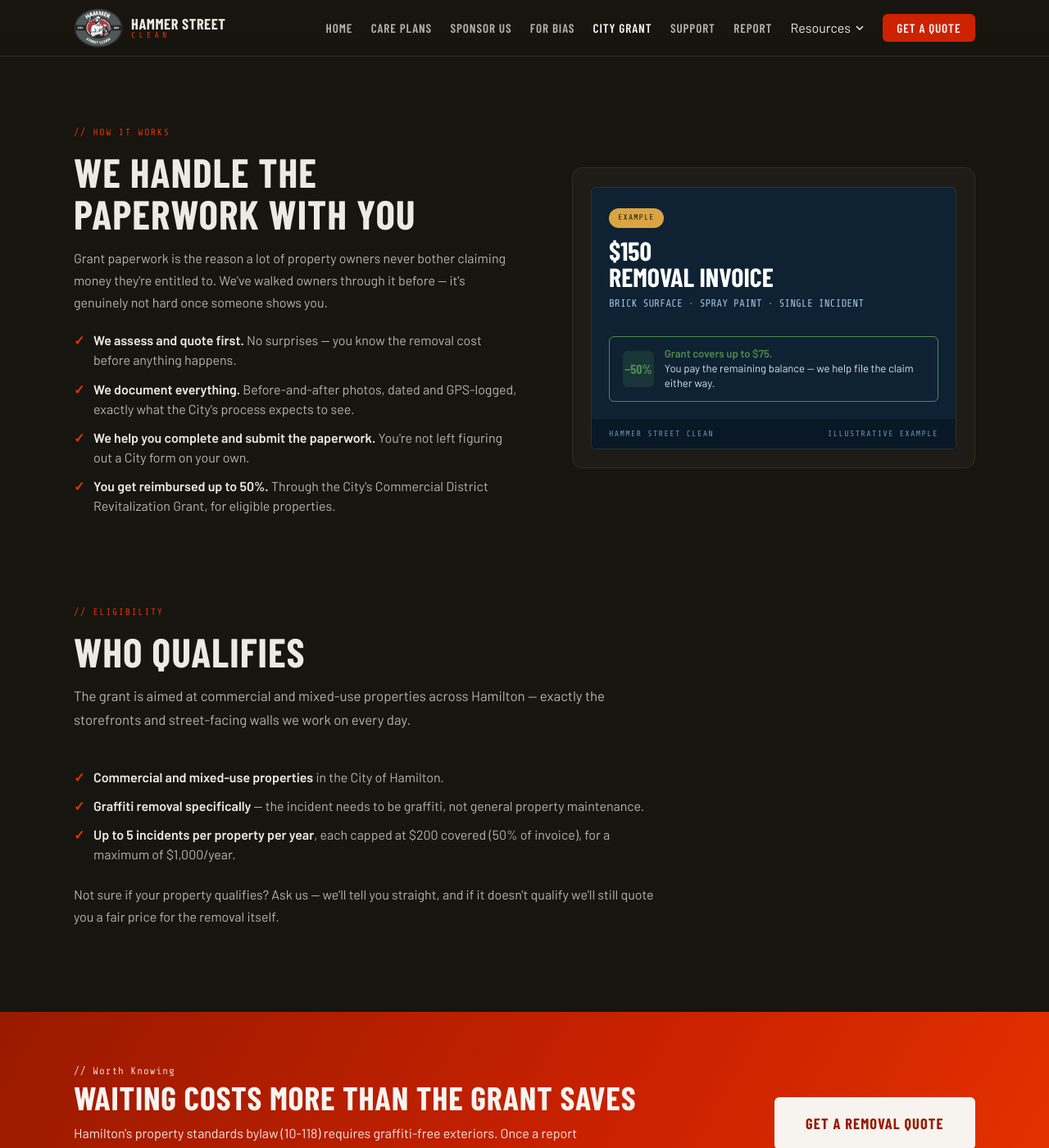
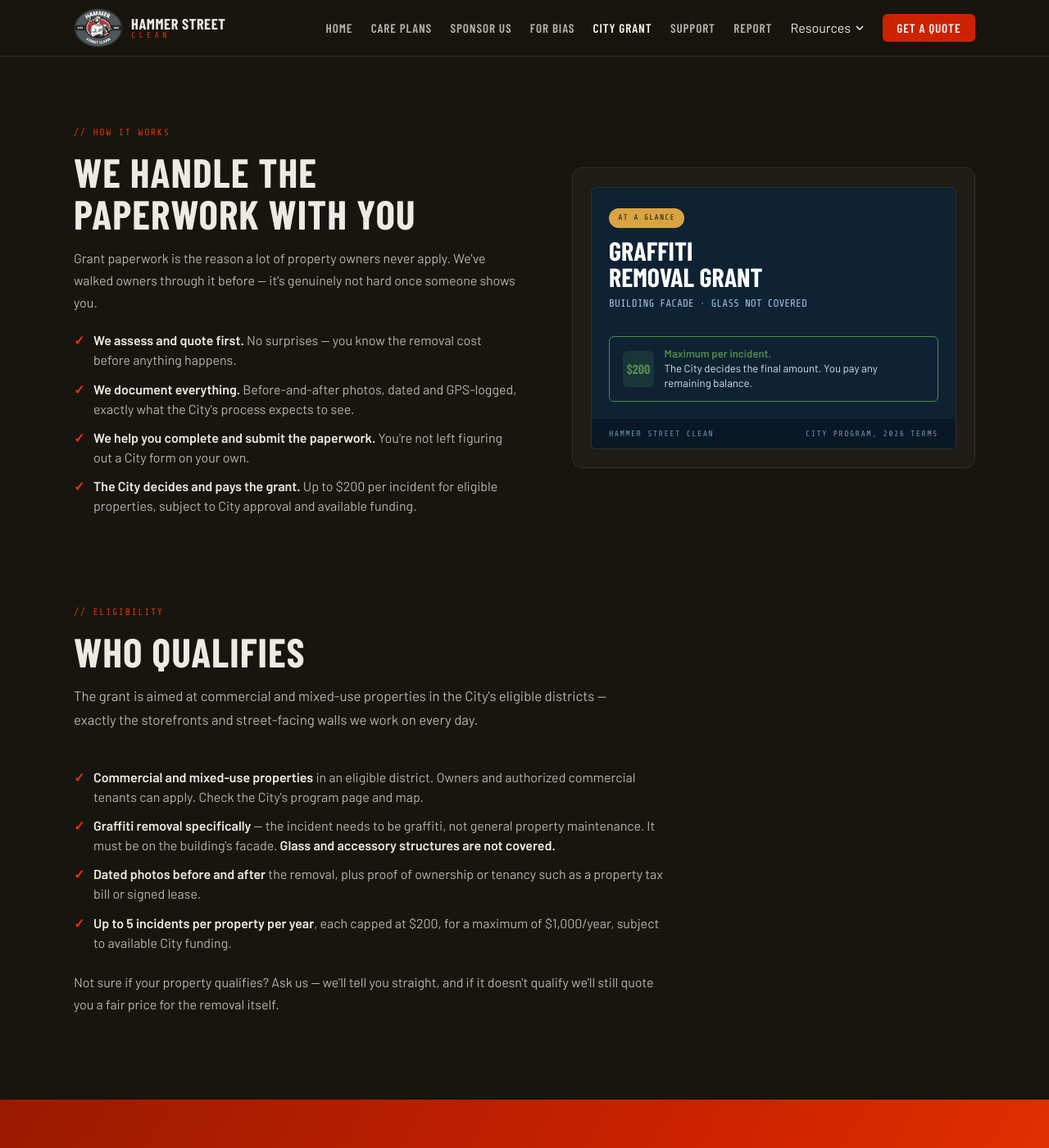
Before and after one commit to LegendsOfTheGame/hsc-website, a Jekyll site: the page grant.html, which Jekyll copies as it is, in a window 1280 px wide and 1400 px high, scrolled down 699 px. Shown: the whole window at 82% size. Built offline with Jekyll 4.4.1, drawn with Linux system fonts in a browser that asks for light colours; some web fonts are replaced; some of the changed text lies outside the part shown.

Commit message:
fix: graffiti grant wording matches the City's 2026 terms
Up to $200 per incident; the 50% rule is gone from the City's document. Glass is not covered.

```diff
--- a/grant.html
+++ b/grant.html
@@ -13,7 +13,7 @@
   <meta charset="UTF-8" />
   <meta name="viewport" content="width=device-width, initial-scale=1.0" />
   <title>City of Hamilton Graffiti Grant | Hammer Street Clean — Hamilton, ON</title>
-  <meta name="description" content="The City of Hamilton's Commercial District Revitalization Grant can cover up to 50% of your graffiti removal invoice — max $200 per incident, up to 5 incidents a year. Hammer Street Clean does the removal and helps with the paperwork." />
+  <meta name="description" content="The City of Hamilton's Commercial District Revitalization Grant offers up to $200 per graffiti removal incident, up to 5 incidents per property a year, for eligible properties. Hammer Street Clean does the removal and helps with the paperwork." />
   <link rel="canonical" href="https://hammerstreetclean.org/grant.html" />
   <link rel="icon" href="favicon.png" />
   <link rel="stylesheet" href="style.css" />
@@ -68,19 +68,15 @@
     <section class="page-hero">
       <div class="container">
         <span class="section-tag mono">// City of Hamilton Grant Program</span>
-        <h1>The City May Pay<br/><em>Half</em> Your Graffiti Removal</h1>
+        <h1>Up to <em>$200</em> From the City<br/>for Graffiti Removal</h1>
         <p class="hero-sub" style="max-width:660px">
-          Through the City of Hamilton's Commercial District Revitalization Grant, eligible commercial and mixed-use properties can get back up to <strong>50% of the invoice</strong> for graffiti removal. We do the removal, take the photos, and help you file — you could pay half of what you expected.
+          Through the City of Hamilton's Commercial District Revitalization Grant, eligible commercial and mixed-use properties can apply for up to <strong>$200 per graffiti incident</strong>. We do the removal, take the photos, and help you file. The City decides the final amount.
         </p>
       </div>
     </section>
 
     <section class="proof-band" style="border-top:none">
       <div class="container proof-grid">
-        <div class="proof-item">
-          <span class="stat-num">50<em>%</em></span>
-          <span class="stat-label">Of Invoice Covered</span>
-        </div>
         <div class="proof-item">
           <span class="stat-num">$200</span>
           <span class="stat-label">Max Per Incident</span>
@@ -101,28 +97,28 @@
         <div>
           <span class="section-tag mono">// How It Works</span>
           <h2>We Handle the<br/>Paperwork With You</h2>
-          <p style="margin-top:1rem; color:var(--grey-light)">Grant paperwork is the reason a lot of property owners never bother claiming money they're entitled to. We've walked owners through it before — it's genuinely not hard once someone shows you.</p>
+          <p style="margin-top:1rem; color:var(--grey-light)">Grant paperwork is the reason a lot of property owners never apply. We've walked owners through it before — it's genuinely not hard once someone shows you.</p>
           <ul class="check-list">
             <li><strong>We assess and quote first.</strong> No surprises — you know the removal cost before anything happens.</li>
             <li><strong>We document everything.</strong> Before-and-after photos, dated and GPS-logged, exactly what the City's process expects to see.</li>
             <li><strong>We help you complete and submit the paperwork.</strong> You're not left figuring out a City form on your own.</li>
-            <li><strong>You get reimbursed up to 50%.</strong> Through the City's Commercial District Revitalization Grant, for eligible properties.</li>
+            <li><strong>The City decides and pays the grant.</strong> Up to $200 per incident for eligible properties, subject to City approval and available funding.</li>
           </ul>
         </div>
         <div class="split-visual">
-          <div class="mock-card" aria-label="Example grant-eligible invoice breakdown">
+          <div class="mock-card" aria-label="Graffiti removal grant at a glance">
             <div class="mock-card-top">
-              <span class="mc-badge">Example</span>
-              <div class="mc-head">$150<br/>Removal Invoice</div>
-              <div class="mc-temp">BRICK SURFACE · SPRAY PAINT · SINGLE INCIDENT</div>
+              <span class="mc-badge">At a glance</span>
+              <div class="mc-head">Graffiti<br/>Removal Grant</div>
+              <div class="mc-temp">BUILDING FACADE · GLASS NOT COVERED</div>
             </div>
             <div class="mock-card-sponsor" style="border-style:solid; border-color:var(--green)">
-              <div class="slot" style="background:rgba(79,138,76,0.18); color:var(--green)">−50%</div>
-              <p><strong style="color:var(--green)">Grant covers up to $75.</strong><br/>You pay the remaining balance — we help file the claim either way.</p>
+              <div class="slot" style="background:rgba(79,138,76,0.18); color:var(--green)">$200</div>
+              <p><strong style="color:var(--green)">Maximum per incident.</strong><br/>The City decides the final amount. You pay any remaining balance.</p>
             </div>
             <div class="mock-card-brand">
               <span>Hammer Street Clean</span>
-              <span>Illustrative example</span>
+              <span>City program, 2026 terms</span>
             </div>
           </div>
         </div>
@@ -134,12 +130,13 @@
         <div class="section-header">
           <span class="section-tag mono">// Eligibility</span>
           <h2>Who Qualifies</h2>
-          <p class="section-intro">The grant is aimed at commercial and mixed-use properties across Hamilton — exactly the storefronts and street-facing walls we work on every day.</p>
+          <p class="section-intro">The grant is aimed at commercial and mixed-use properties in the City's eligible districts — exactly the storefronts and street-facing walls we work on every day.</p>
         </div>
         <ul class="check-list" style="max-width:720px">
-          <li><strong>Commercial and mixed-use properties</strong> in the City of Hamilton.</li>
-          <li><strong>Graffiti removal specifically</strong> — the incident needs to be graffiti, not general property maintenance.</li>
-          <li><strong>Up to 5 incidents per property per year</strong>, each capped at $200 covered (50% of invoice), for a maximum of $1,000/year.</li>
+          <li><strong>Commercial and mixed-use properties</strong> in an eligible district. Owners and authorized commercial tenants can apply. <a href="https://investinhamilton.ca/graffitiremoval">Check the City's program page and map</a>.</li>
+          <li><strong>Graffiti removal specifically</strong> — the incident needs to be graffiti, not general property maintenance. It must be on the building's facade. <strong>Glass and accessory structures are not covered.</strong></li>
+          <li><strong>Dated photos before and after</strong> the removal, plus proof of ownership or tenancy such as a property tax bill or signed lease.</li>
+          <li><strong>Up to 5 incidents per property per year</strong>, each capped at $200, for a maximum of $1,000/year, subject to available City funding.</li>
         </ul>
         <p style="margin-top:1.4rem; color:var(--grey-light); max-width:720px">Not sure if your property qualifies? Ask us — we'll tell you straight, and if it doesn't qualify we'll still quote you a fair price for the removal itself.</p>
       </div>
@@ -177,7 +174,7 @@
           </details>
           <details>
             <summary>How much will I actually pay?</summary>
-            <p>Up to 50% of the invoice, capped at $200 per incident. On a typical single-incident job, that often means you pay roughly half of what you'd expect — the exact amount depends on your invoice total and eligibility.</p>
+            <p>You pay our quoted price. If the City approves your application, the grant is up to $200 per incident. The City decides the final amount, so we can't promise what you'll get back.</p>
           </details>
         </div>
         <div style="text-align:center; margin-top:2.5rem">
--- a/plans.html
+++ b/plans.html
@@ -139,7 +139,7 @@
         <div>
           <span class="mono" style="opacity:0.85">// Worth Knowing</span>
           <h2>Graffiti Hit You Between Visits?</h2>
-          <p>Plan customers get grant paperwork help included. The City of Hamilton may cover up to <strong>50% of the invoice — max $200 per incident, 5 incidents per year</strong> — for eligible commercial properties. Half-price graffiti removal, and we do the paperwork with you.</p>
+          <p>Plan customers get grant paperwork help included. The City of Hamilton offers <strong>up to $200 per incident, 5 incidents per year</strong>, for eligible commercial properties. The City decides the final amount, and we do the paperwork with you.</p>
         </div>
         <a href="grant.html" class="btn btn-lg">How the Grant Works</a>
       </div>
@@ -166,7 +166,7 @@
           </details>
           <details>
             <summary>What if my building gets hit with major graffiti?</summary>
-            <p>Small tags and stickers are included in every plan. Large-scale pieces are quoted separately — and that's exactly where the City's grant kicks in: up to 50% of the invoice back (max $200 per incident, 5 times a year), and we help you file for it.</p>
+            <p>Small tags and stickers are included in every plan. Large-scale pieces are quoted separately — and that's exactly where the City's grant kicks in: up to $200 per incident, 5 times a year, for eligible properties, and we help you file for it.</p>
           </details>
           <details>
             <summary>How fast can you remove graffiti?</summary>
```
Also changed, not shown: _library/inside-storefront-care-plan.md (+1 -1 lines), index.html (+6 -6 lines).
